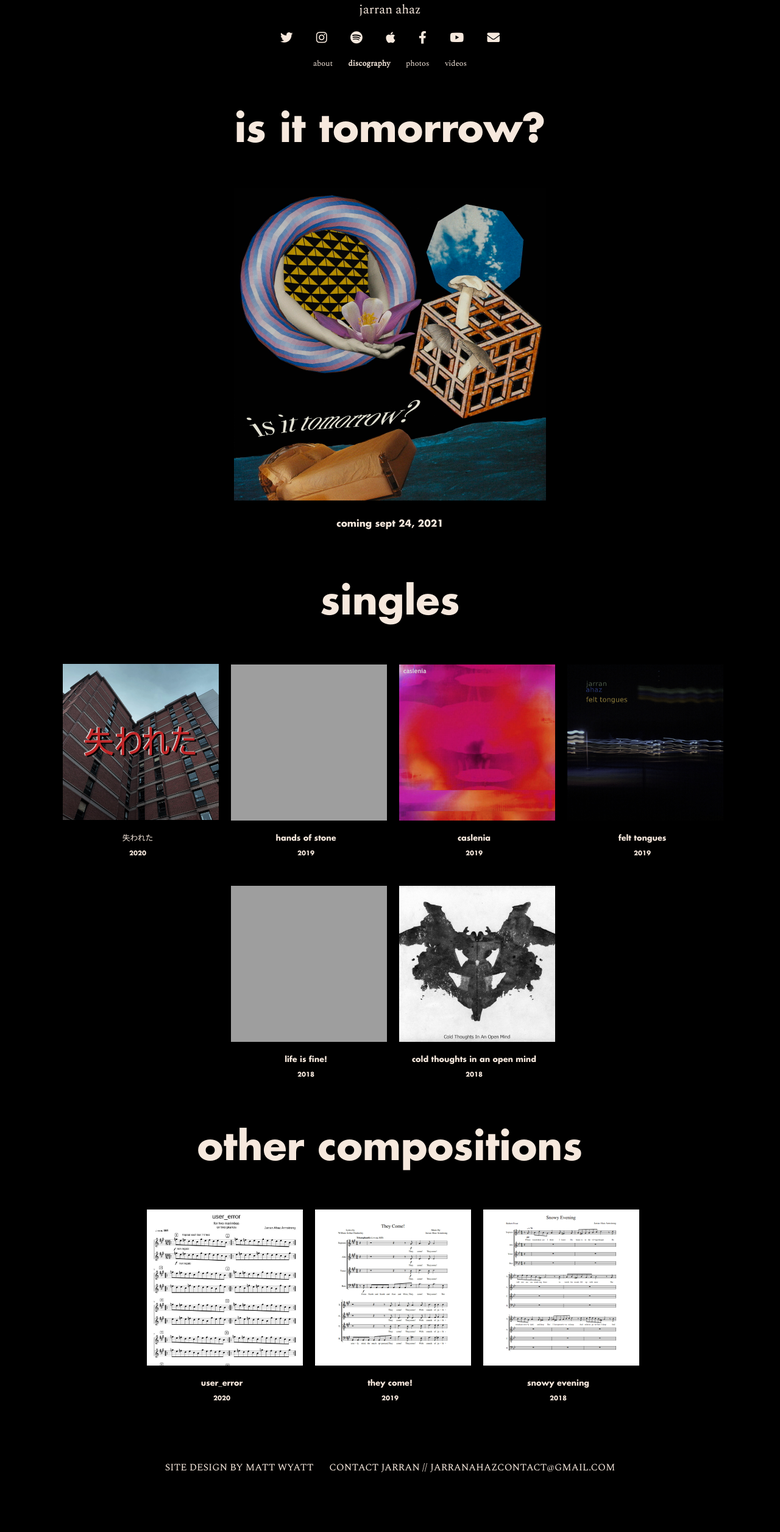
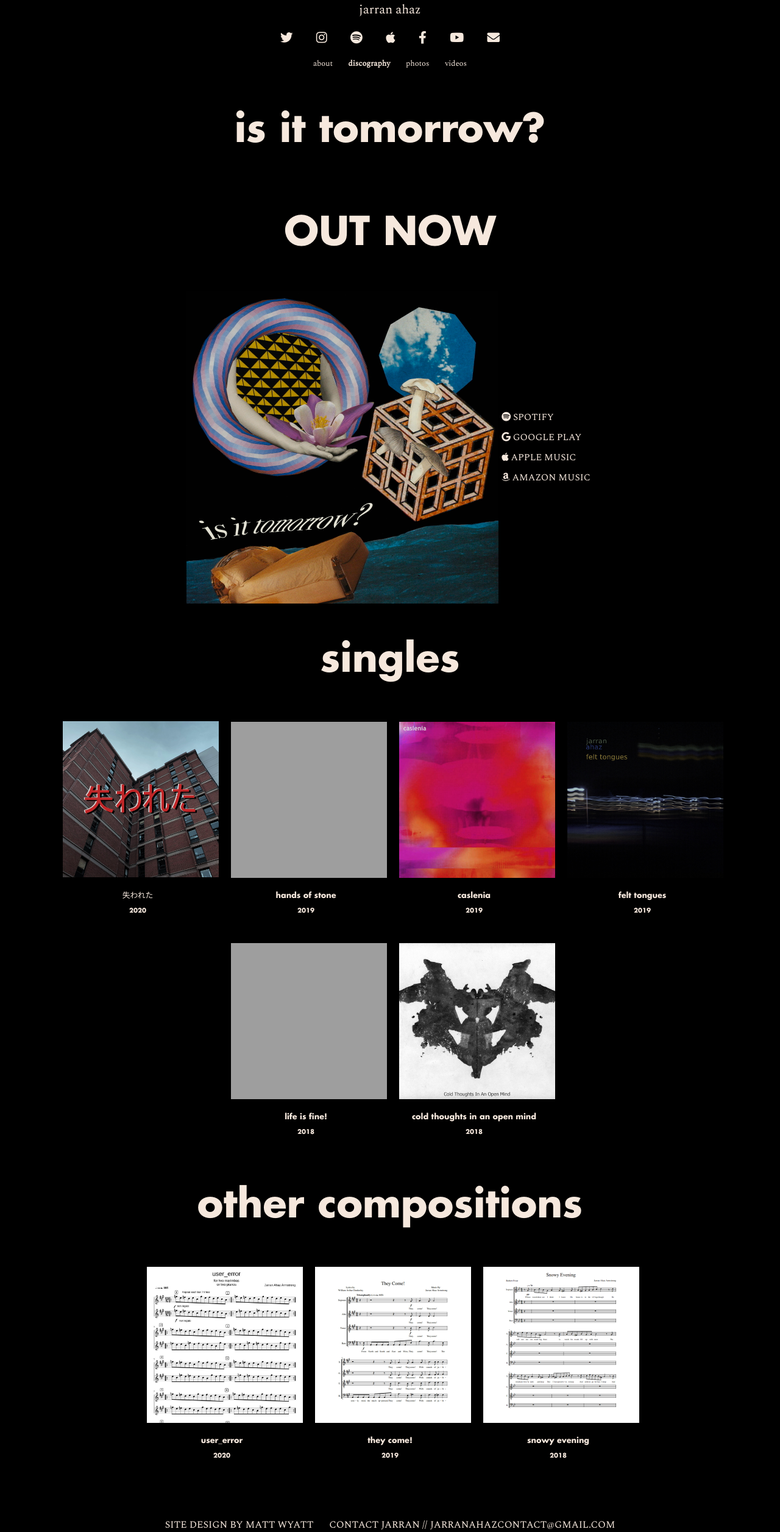
Before and after one commit to jarranarmstrong/jarranarmstrong.github.io, a Jekyll site: the page built from discography.html, in a window 1280 px wide. Shown: the whole page at 61% size. Built offline with Jekyll 4.4.1, drawn with Linux system fonts in a browser that asks for light colours; nearby versions of some CDN libraries; before the commit the page ends 2419 px from its top, so only the background shows below that; grey boxes are pictures that could not be loaded.

Commit message:
RELEASE ALBUM

```diff
--- a/assets/css/discography.css
+++ b/assets/css/discography.css
@@ -41,11 +41,21 @@
 .new-album {
 	display: flex;
 	flex-direction: column;
+	width: 100%;
 
 	margin: 10px;
 
+	align-items: center;
 	justify-content: center;
 	text-align: center;
+	color: #f6e8dd;
+	font-family: "spectral";
+}
+
+.na-pane {
+	display: flex;
+	flex-direction: column;
+	justify-content: center;
 }
 
 .new-album img {
@@ -75,7 +85,25 @@
 	font-size: 5vw;
 }
 
+.links {
+	display: flex;
+	flex-direction: column;
+	text-align: left;
+}
+
+.links a {
+	font-family: "spectral";
+	color: #f6e8dd;
+	text-decoration: none;
+
+	padding: 5px;
+	font-size: 5vw;
+}
+
 @media (min-width: 768px) {
+	.new-album {
+		flex-direction: row;
+	}
 	.new-album img {
 		width: 512px;
 		height: 512px;
@@ -103,4 +131,8 @@
 	.new-album p {
 		font-size: 1.2vw;
 	}
+
+	.links a {
+		font-size: 1.2vw;
+	}
 }
--- a/discography.html
+++ b/discography.html
@@ -4,15 +4,20 @@ page: discography
 ---
 <div class="discography">
 	<h1>is it tomorrow?</h1>
-	<a href="">
-		<div class="new-album">
+	<h1>OUT NOW</h1>
+	<div class="new-album">
+		<div class="na-pane">
 			<img src="/assets/img/artwork/ISITTOMORROW.jpg">
-			<div class="blurb">
-				<a href=""></a>
-				<p> coming sept 24, 2021</p>
+		</div>
+		<div class="na-pane">
+			<div class="links">
+				<a href="{{ page.spotify_link }}"><i class="fa fa-spotify"></i> SPOTIFY</a>
+				<a href="{{ page.google_link }}"><i class="fa fa-google"></i> GOOGLE PLAY</a>
+				<a href="{{ page.apple_link }}"><i class="fa fa-apple"></i> APPLE MUSIC</a>
+				<a href="{{ page.amazon_link }}"><i class="fa fa-amazon"></i> AMAZON MUSIC</a>
 			</div>
 		</div>
-	</a>
+	</div>
 	<h1>singles</h1>
 	{% assign sorted = (site.singles | sort:'order') | reverse %}
 	{% for piece in sorted %}
```
